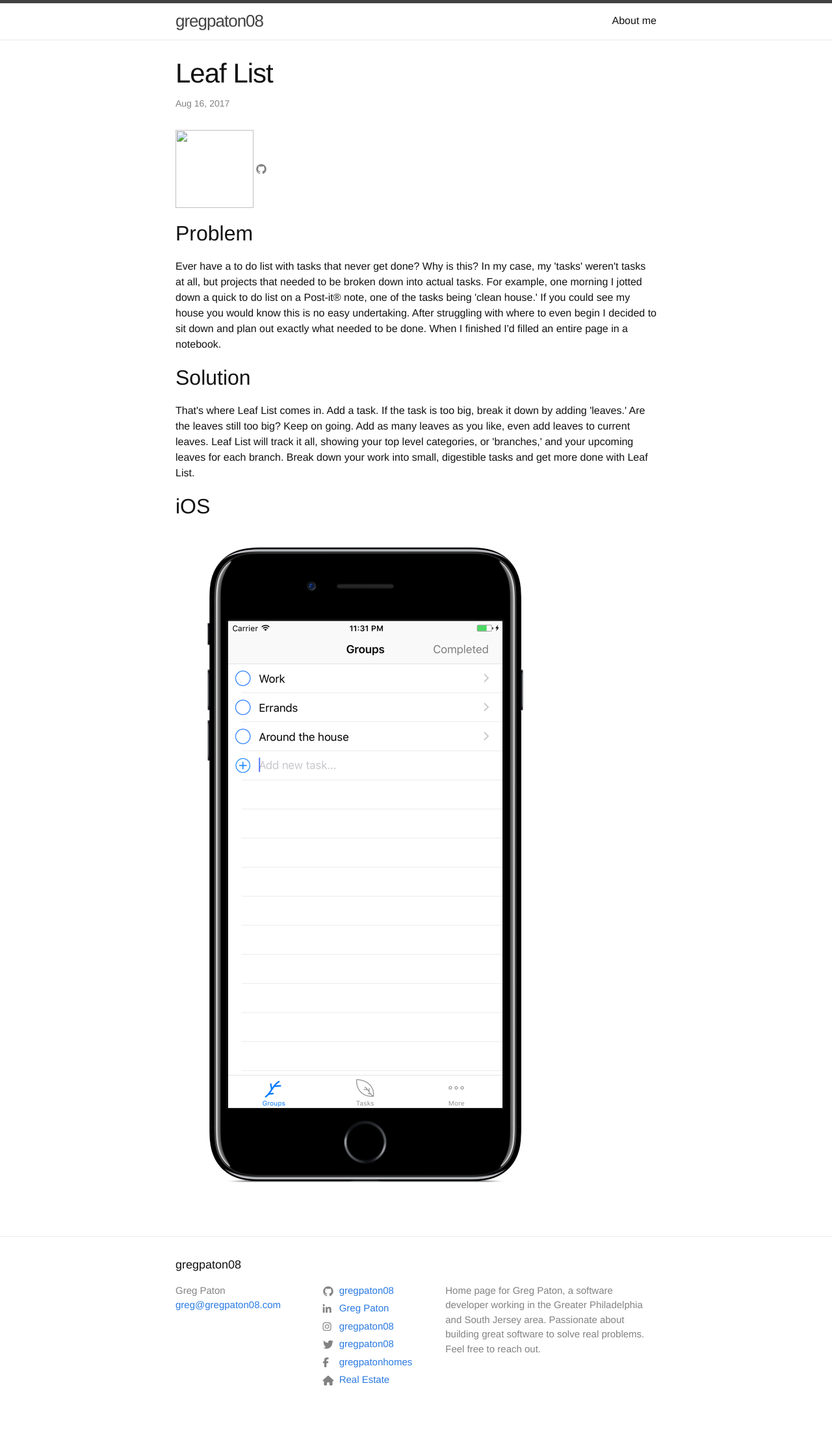
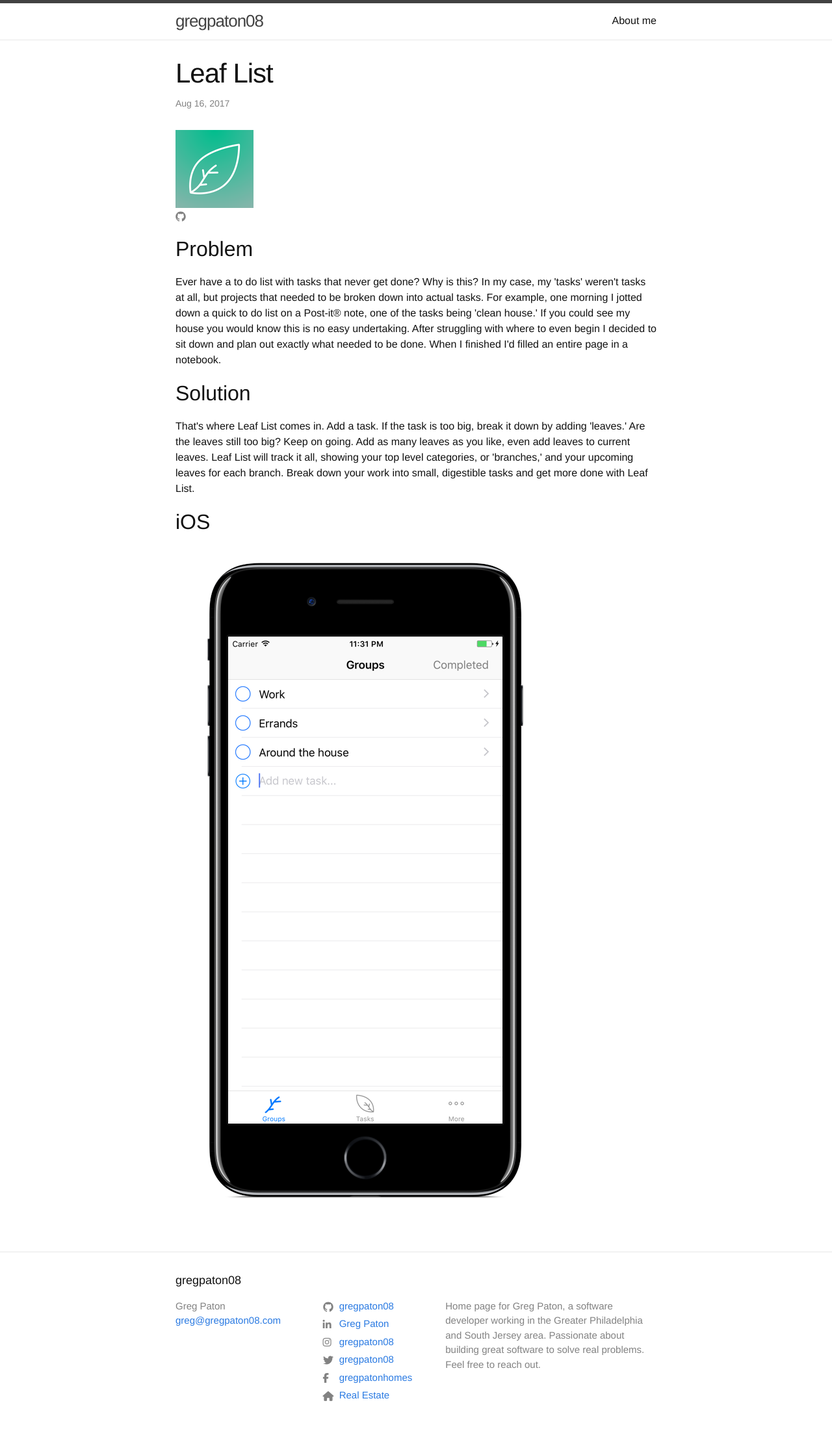
Before and after one commit to gregpaton08/gregpaton08.github.io, a Jekyll site: the page built from _posts/2017-08-16-leaf-list.html, in a window 1280 px wide. Shown: the whole page at 65% size. Built offline with Jekyll 4.4.1, drawn with Linux system fonts in a browser that asks for light colours; nearby versions of some CDN libraries; before the commit the page ends 2195 px from its top, so only the background shows below that.

Commit message:
Fix image url

```diff
--- a/_posts/2017-08-16-leaf-list.html
+++ b/_posts/2017-08-16-leaf-list.html
@@ -5,7 +5,9 @@ layout: post
 <div class="about">
 
   <p>
-    <img src="LeafList-icon.png" width="120" height="120">
+    <div>
+      <img src="{{ site.url }}/assets/LeafList-icon.png" width="120" height="120">
+    </div>
     <a href="https://github.com/gregpaton08/leaf-list">
       <span class="icon icon--github">{% include icon-github.svg %}</span>
     </a>
```
